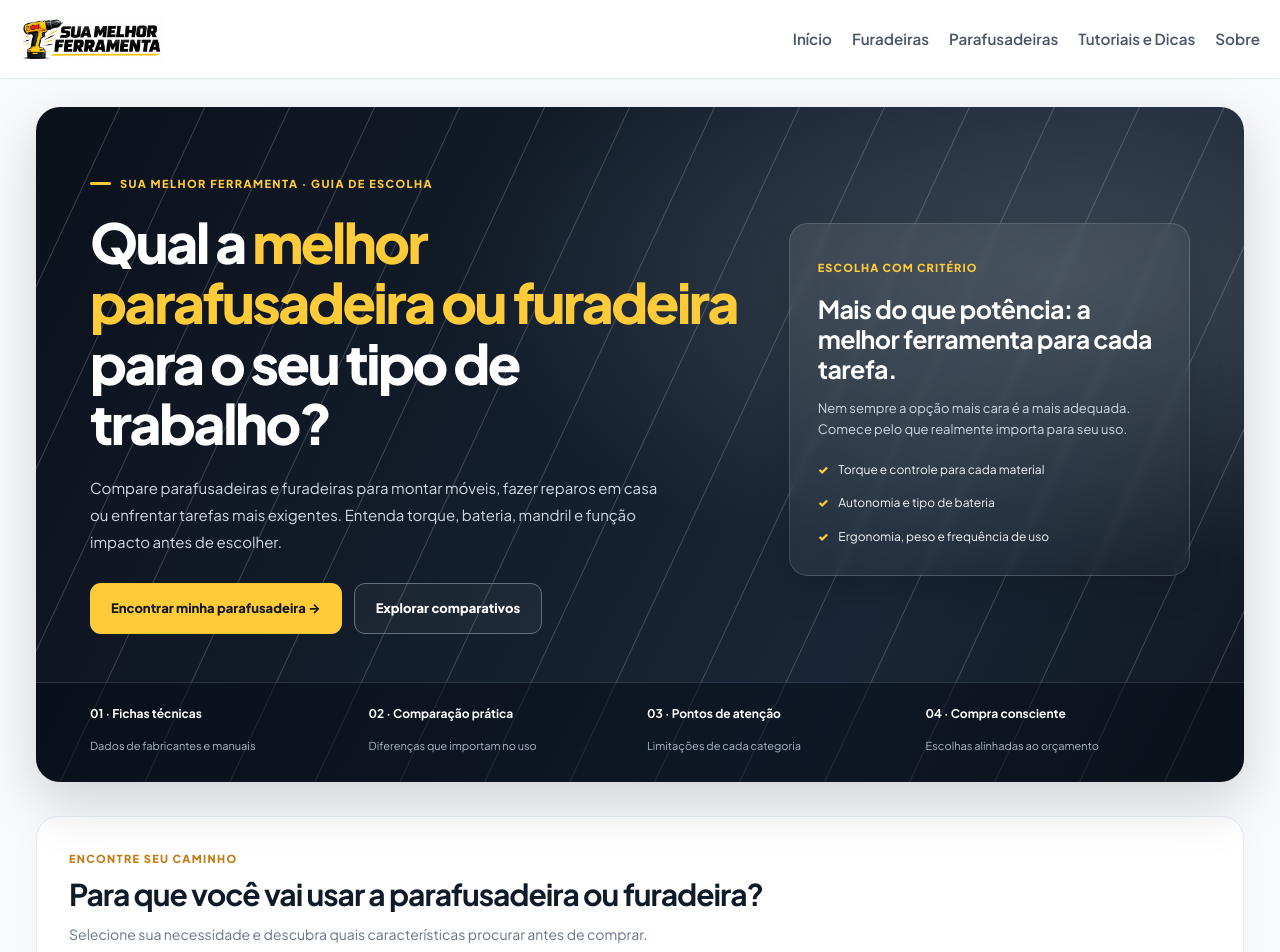
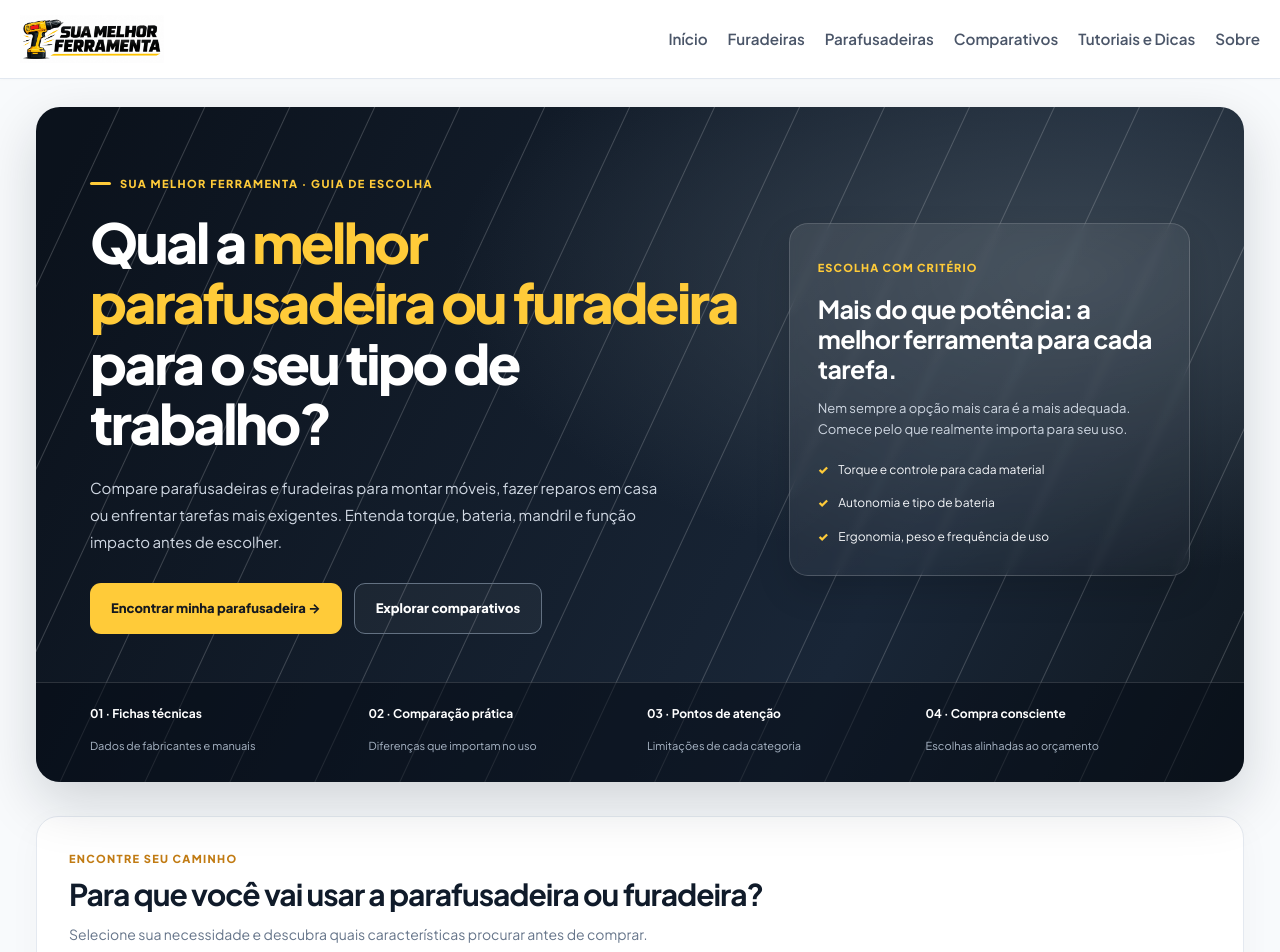
Before and after one commit to membroequipe/SiteReview, a Jekyll site: the page built from index.html, in a window 1280 px wide. Shown: the top 952 px of the page. Built offline with Jekyll 4.4.1, drawn with Linux system fonts in a browser that asks for light colours.

Commit message:
Update default.html

```diff
--- a/_layouts/default.html
+++ b/_layouts/default.html
@@ -43,10 +43,13 @@
             <!-- 3. Hub de Parafusadeiras -->
             <li><a href="{{ '/parafusadeiras/' | relative_url }}">Parafusadeiras</a></li>
 
-            <!-- 4. Guia de Compra -->
+            <!-- 4. Hub de Comparativos -->
+            <li><a href="{{ '/comparativos/' | relative_url }}">Comparativos</a></li>
+
+            <!-- 5. Guia de Compra -->
             <li><a href="{{ '/guias/' | relative_url }}">Tutoriais e Dicas</a></li>
 
-            <!-- 5. Sobre -->
+            <!-- 6. Sobre -->
             <li><a href="{{ '/sobre/' | relative_url }}">Sobre</a></li>
           </ul>
         </nav>
```
